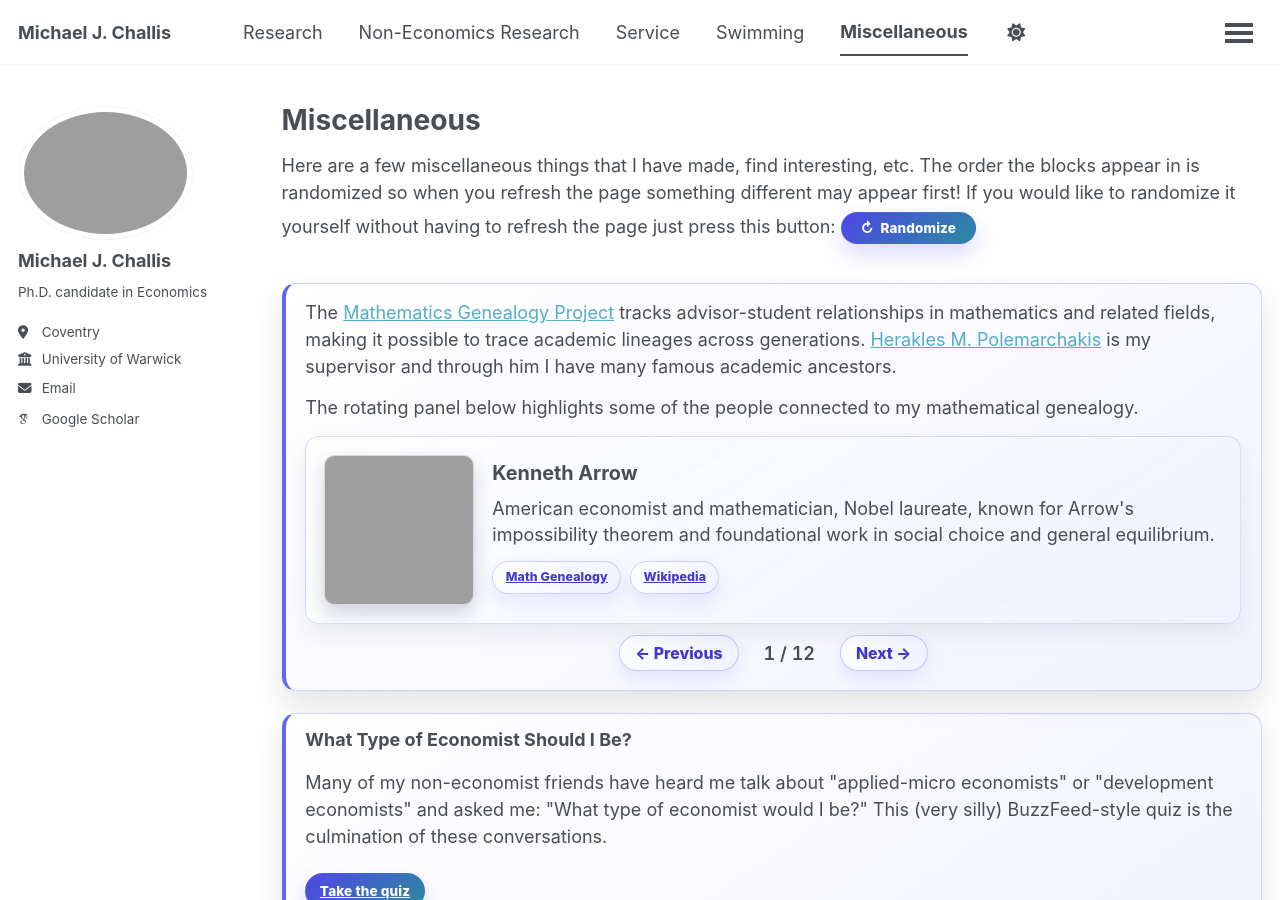
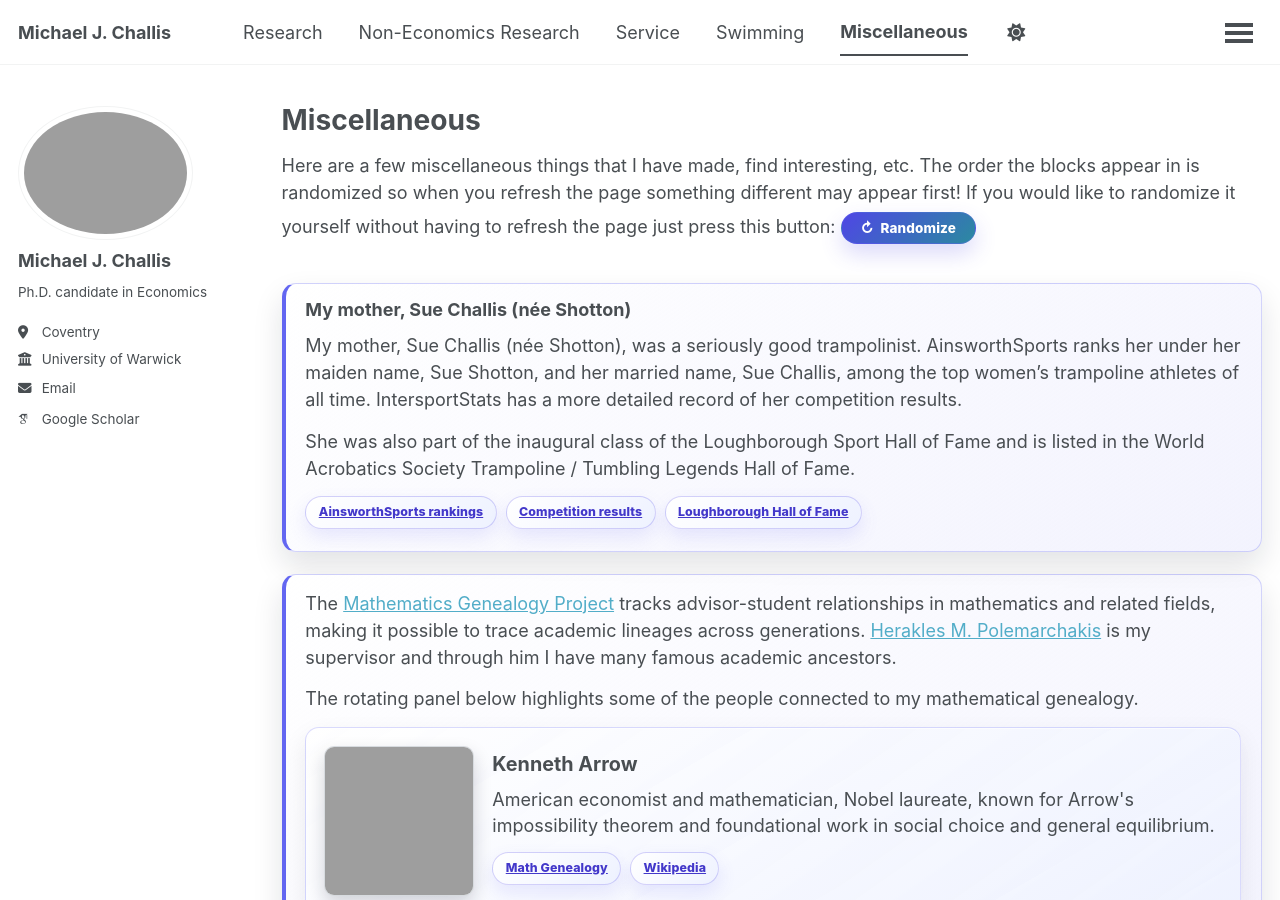
Before and after one commit to MichaelChallis/MichaelChallis.github.io, a Jekyll site: the page built from _pages/fun.md, in a window 1280 px wide and 900 px high. Built offline with Jekyll 4.4.1, drawn with Linux system fonts in a browser that asks for light colours; some web fonts are replaced; grey boxes are pictures that could not be loaded.

Commit message:
Add Sue Challis trampoline card to miscellaneous page

```diff
--- a/_pages/fun.md
+++ b/_pages/fun.md
@@ -42,6 +42,31 @@ Here are a few miscellaneous things that I have made, find interesting, etc. The
       <button type="button" id="genealogy-prev">← Previous</button>
       <span id="genealogy-index"></span>
       <button type="button" id="genealogy-next">Next →</button>
+    </div>
+  </div>
+
+  <div id="sue-challis-panel" class="fun-panel sue-challis-card">
+    <h3>My mother, Sue Challis (née Shotton)</h3>
+    <p>
+      My mother, Sue Challis (née Shotton), was a seriously good trampolinist.
+      AinsworthSports ranks her under her maiden name, Sue Shotton, and her married name,
+      Sue Challis, among the top women’s trampoline athletes of all time.
+      IntersportStats has a more detailed record of her competition results.
+    </p>
+    <p>
+      She was also part of the inaugural class of the Loughborough Sport Hall of Fame
+      and is listed in the World Acrobatics Society Trampoline / Tumbling Legends Hall of Fame.
+    </p>
+    <div class="sue-challis-links">
+      <a class="btn btn--primary btn--small fun-page-button fun-page-button--secondary"
+         href="https://ainsworthsports.com/womens_trampoline_athlete_rankings_all_time_1_to_1000.htm"
+         target="_blank" rel="noopener">AinsworthSports rankings</a>
+      <a class="btn btn--primary btn--small fun-page-button fun-page-button--secondary"
+         href="https://intersportstats.com/athletes/3000420493"
+         target="_blank" rel="noopener">Competition results</a>
+      <a class="btn btn--primary btn--small fun-page-button fun-page-button--secondary"
+         href="https://www.lboro.ac.uk/sport/loughborough-sport/hall-of-fame/"
+         target="_blank" rel="noopener">Loughborough Hall of Fame</a>
     </div>
   </div>
 
@@ -330,6 +355,17 @@ Here are a few miscellaneous things that I have made, find interesting, etc. The
     margin-top: 0;
   }
 
+  .sue-challis-card p {
+    margin: 0 0 0.8rem;
+    color: var(--global-text-color);
+  }
+
+  .sue-challis-links {
+    display: flex;
+    flex-wrap: wrap;
+    gap: 0.5rem;
+  }
+
   .genealogy-card p {
     margin: 0 0 0.8rem;
     color: var(--global-text-color);
```
